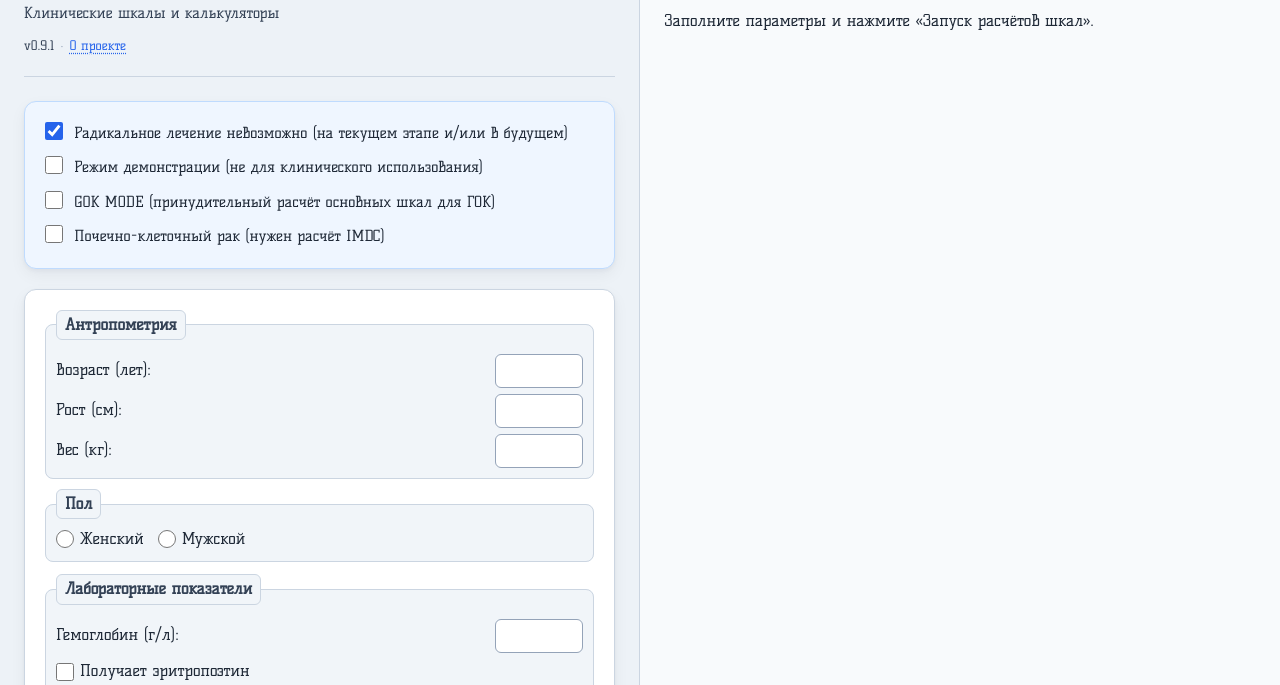
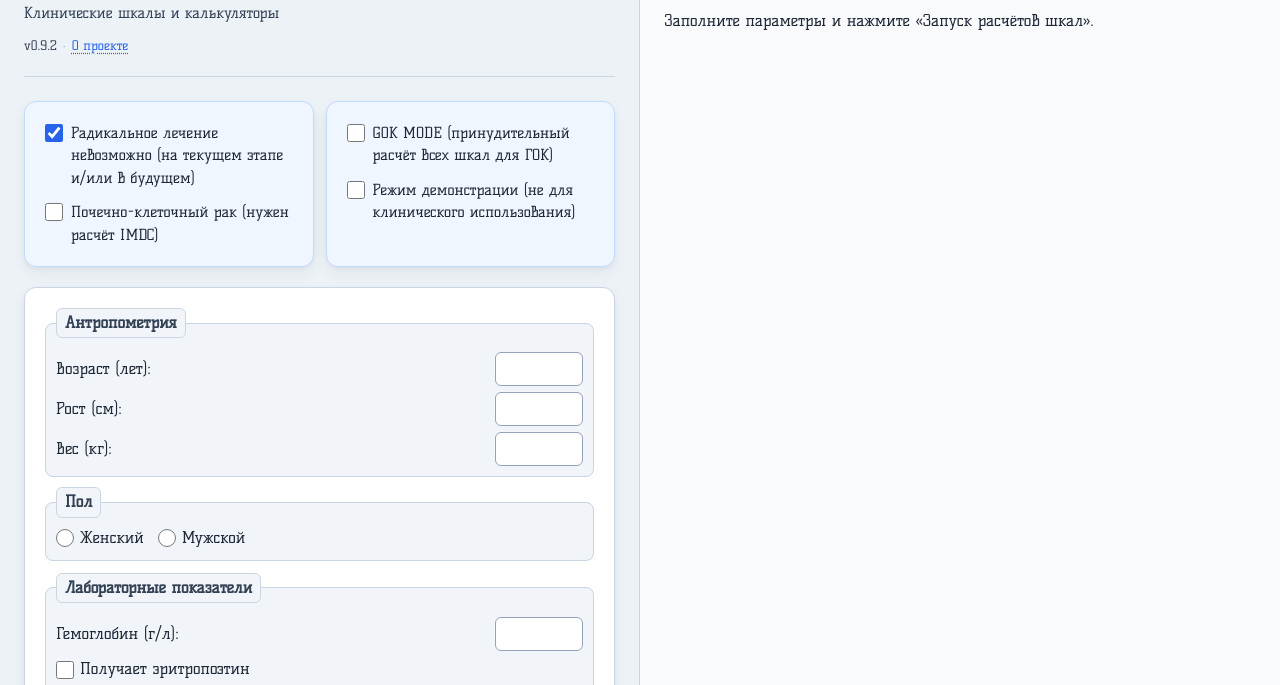
Before and after one commit to RZhihorev/scalestorm, a plain HTML site: page index.html in a window 1280 px wide. Shown: the part 64-749 px from the top of the page. Drawn offline with Linux system fonts and the light colour scheme.

Commit message:
style: two settings blocks

```diff
--- a/index.html
+++ b/index.html
@@ -82,6 +82,7 @@
                     </details>
                 </header>
 
+                <div class="settings-layout">
                     <div class="settings-block">
                         <label>
                             <input
@@ -96,29 +97,32 @@
                         <label>
                             <input
                                 type="checkbox"
+                                id="imdc-activator"
+                                name="imdc-activator"
+                            >
+                            Почечно-клеточный рак (нужен расчёт IMDC)
+                        </label>
+                    </div>
+
+                    <div class="settings-block">
+                        <label>
+                            <input
+                                type="checkbox"
+                                id="gok-mode"
+                                name="gok-mode"
+                            >
+                            GOK MODE (принудительный расчёт всех шкал для ГОК)
+                        </label>
+
+                        <label>
+                            <input
+                                type="checkbox"
                                 id="demo-mode"
                                 aria-describedby="demo-mode-note"
                             >
                             Режим демонстрации (не для клинического использования)
                         </label>
-
-                    <label>
-                        <input
-                            type="checkbox"
-                            id="gok-mode"
-                            name="gok-mode"
-                        >
-                        GOK MODE (принудительный расчёт основных шкал для ГОК)
-                    </label>
-
-                    <label>
-                        <input
-                            type="checkbox"
-                            id="imdc-activator"
-                            name="imdc-activator"
-                        >
-                        Почечно-клеточный рак (нужен расчёт IMDC)
-                    </label>
+                    </div>
                 </div>
 
                 <div class="calculator-block patient-data-block">
--- a/script.js
+++ b/script.js
@@ -2795,7 +2795,7 @@ if (copyButton) {
 // Метаданные приложения
 const APP_INFO = Object.freeze({
     name: "Scalestorm",
-    version: "0.9.1",
+    version: "0.9.2",
     author: "Жихорев Р. С.",
     buildDate: "2026-11-25"
 });
--- a/style.css
+++ b/style.css
@@ -226,6 +226,41 @@ p {
 
 p:last-child {
   margin-bottom: 0;
+}
+
+/* Клинические параметры и режимы приложения */
+.settings-layout {
+    display: grid;
+    grid-template-columns: repeat(2, minmax(0, 1fr));
+    align-items: stretch;
+    gap: 12px;
+    min-width: 0;
+    margin-bottom: 20px;
+}
+
+.settings-layout > .settings-block {
+    align-content: start;
+    margin-bottom: 0;
+}
+
+.input-panel .settings-layout .settings-block label {
+    display: flex;
+    align-items: flex-start;
+    gap: 8px;
+    min-width: 0;
+    margin: 0;
+}
+
+.settings-layout .settings-block input[type="checkbox"] {
+    flex-shrink: 0;
+    margin: 2px 0 0;
+}
+
+/* На узкой панели блоки располагаются друг под другом */
+@container patient-panel (max-width: 36rem) {
+    .settings-layout {
+        grid-template-columns: minmax(0, 1fr);
+    }
 }
 
 .erythropoietin-label {
```
Lines whose indentation alone changed are shown as unchanged.
